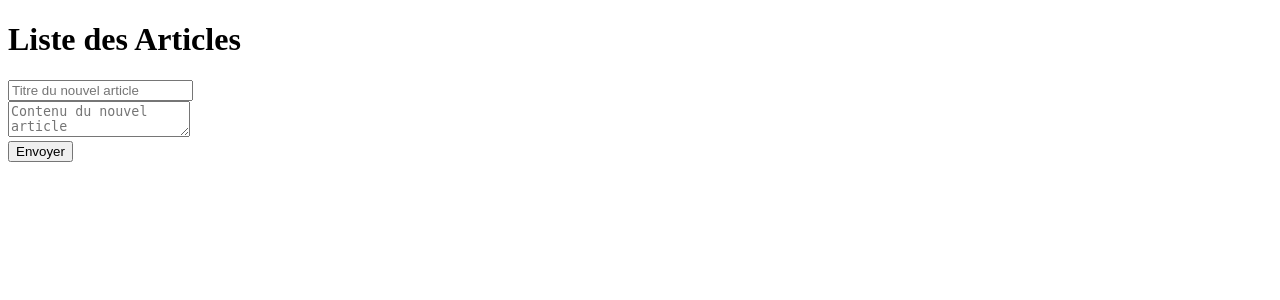
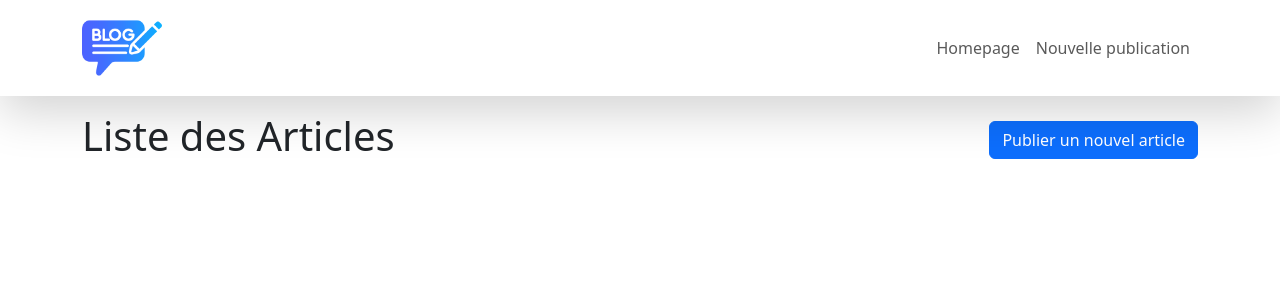
Before and after one commit to SWEEPACAKE/dymamvc, a PHP site: page / in a window 1280 px wide. Shown: the top 300 px of the page. Run offline with PHP 8.4, Linux system fonts and the light colour scheme; data that the repository does not hold is empty.

Commit message:
Nouvelle page

```diff
--- a/app/controllers/ArticleController.php
+++ b/app/controllers/ArticleController.php
@@ -13,19 +13,31 @@ class ArticleController {
         $this->articleModel->setDb($database);
     }
 
+    // Cette fonction est appelée par défaut dans le switch.
+    //Elle demande au modèle d'afficher la liste des articles, puis elle inclut la vue.
     public function afficherIndex() {
         $articles = $this->articleModel->getAllArticles();
+        $meta_title = "Accueil";
         require '../app/views/articleList.php';
     }
 
+    // Cette fonction est appelée dans le cas /add du switch.
+    // Elle demande au modèle de gérer l'insertion d'un article
     public function addArticle($articleTitre, $articleContenu) {
         $this->articleModel->requeteInsertArticle($articleTitre, $articleContenu);
         header('Location: /');
     }
 
+    // Cette fonction est appelée dans le cas /delete du switch.
+    // Elle demande au modèle de gérer la suppression d'un article.
     public function deleteArticle($articleId) {
         $this->articleModel->requeteSupprimerArticle($articleId);
         header('Location: /');
     }
 
+    public function afficherFormulaire() {
+        $meta_title = "Nouvelle publication";
+        require '../app/views/articleForm.php';
+    }
+
 }
--- a/app/models/Article.php
+++ b/app/models/Article.php
@@ -1,22 +1,26 @@
 <?php
 // app/models/Article.php
 class Article {
+    // On prépare un attribut protégé $db pour accueillir la connexion à la base de données.
     protected $db;
 
     public function __construct() {
 
     }
 
+    // Ce setter, appelé dans le constructeur du contrôleur, définit la connexion à la base de données
     public function setDb($value) {
         $this->db = $value;
     }
 
+    // Cette fonction permet de lister tous les articles de la base
     public function getAllArticles() {
         $stmt = $this->db->prepare("SELECT * FROM article");
         $stmt->execute();
         return $stmt->fetchAll(PDO::FETCH_ASSOC);
     }
 
+    // Cette fonction permet d'insérer un article dans la base à l'aide des données passées par le contrôleur
     public function requeteInsertArticle($articleTitre, $articleContenu) {
         $stmt = $this->db->prepare("INSERT INTO article  (titre, contenu) VALUES (:titre, :contenu)");
         $stmt->bindParam(':titre', $articleTitre);
@@ -24,6 +28,7 @@ class Article {
         $stmt->execute();
     }
 
+    // Cette fonction permet de gérer la suppression d'un article en base, grâce à l'ID d'un article
     public function requeteSupprimerArticle($articleId) {
         $stmt = $this->db->prepare("DELETE FROM article WHERE id = :id");
         $stmt->bindParam(':id', $articleId);
--- a/app/views/articleList.php
+++ b/app/views/articleList.php
@@ -1,29 +1,30 @@
-<!DOCTYPE html>
-<html lang="fr">
-    <head>
-        <meta charset="UTF-8">
-        <meta name="viewport" content="width=device-width, initial-scale=1.0">
-        <title>Liste des Articles</title>
-    </head>
-    <body>
+<?php
+include('includes/header.inc.php');
+?>
+<div class="container my-3">
+    <div class="d-flex justify-content-lg-between align-items-center mb-4">
         <h1>Liste des Articles</h1>
-        <ul>
+        <a href="/formulaire.php" class="btn btn-primary">
+            Publier un nouvel article
+        </a>
+    </div>
+    <div class="row">
         <?php
+        // Grâce à la variable $articles, définie dans la fonction afficherIndex() du contrôleur
+        // On peut afficher la liste des articles
         foreach ($articles as $article) {
             ?>
-                <li>
+            <div class="col-12 col-md-6 col-lg-4 my-3">
+                <div class="article text-center p-4">
                     <?= htmlspecialchars($article['titre']); ?>
                     <p><?= htmlspecialchars($article['contenu']) ?></p>
-                    <a href="/delete?id_article=<?= $article['id'] ?>">Supprimer</a>
-                </li>
+                    <a class="btn btn-sm btn-danger" href="/delete?id_article=<?= $article['id'] ?>">Supprimer</a>
+                </div>
+            </div>
             <?php
         }
         ?>
-        </ul>
-        <form method="POST" action="/add">
-            <input type="text" name="articleTitre" placeholder="Titre du nouvel article"/><br>
-            <textarea name="articleContenu" placeholder="Contenu du nouvel article"></textarea><br>
-            <button type="submit">Envoyer</button>
-        </form>
-    </body>
-</html>
+    </div>
+</div>
+<?php
+include('includes/footer.inc.php');
--- /dev/null
+++ b/app/views/includes/footer.inc.php
@@ -0,0 +1,3 @@
+        <script src="https://cdn.jsdelivr.net/npm/bootstrap@5.3.8/dist/js/bootstrap.bundle.min.js" integrity="sha384-FKyoEForCGlyvwx9Hj09JcYn3nv7wiPVlz7YYwJrWVcXK/BmnVDxM+D2scQbITxI" crossorigin="anonymous"></script>
+    </body>
+</html>
--- /dev/null
+++ b/app/views/includes/header.inc.php
@@ -0,0 +1,34 @@
+<!DOCTYPE html>
+<html lang="fr">
+<head>
+    <meta charset="UTF-8">
+    <meta name="viewport" content="width=device-width, initial-scale=1.0">
+    <title>Blog Dyma MVC - <?= $meta_title ?></title>
+    <link rel="stylesheet" href="style.css"/>
+    <link href="https://cdn.jsdelivr.net/npm/bootstrap@5.3.8/dist/css/bootstrap.min.css" rel="stylesheet" integrity="sha384-sRIl4kxILFvY47J16cr9ZwB07vP4J8+LH7qKQnuqkuIAvNWLzeN8tE5YBujZqJLB" crossorigin="anonymous">
+</head>
+<body>
+    <header>
+        <nav class="navbar navbar-expand-lg shadow-lg">
+            <div class="container">
+                <!-- Élément N°1 -->
+                <a href="/">
+                    <img src="/images/blog.png" class="img-fluid"/>
+                </a>
+                <!-- Élément N°2 -->
+                <button class="navbar-toggler" type="button" data-bs-toggle="collapse" data-bs-target="#myNavBar" aria-controls="myNavBar" aria-expanded="false" aria-label="Toggle navigation">
+                    <span class="navbar-toggler-icon"></span>
+                </button>
+                <div class="collapse navbar-collapse justify-content-end" id="myNavBar">
+                    <ul class="navbar-nav">
+                        <li class="nav-item">
+                            <a class="nav-link" href="/">Homepage</a>
+                        </li>
+                        <li class="nav-item">
+                            <a class="nav-link" href="formulaire.php">Nouvelle publication</a>
+                        </li>
+                    </ul>
+                </div>
+            </div>
+        </nav>
+    </header>
--- a/public/index.php
+++ b/public/index.php
@@ -5,7 +5,8 @@ $database = new PDO('mysql:host=' . DB_HOST . ';dbname=' . DB, DB_USER, DB_PASSW
 // on inclus notre contrôleur
 require_once '../app/controllers/ArticleController.php';
 $controller = new ArticleController($database);
-// On "casse" l'URL demandée pour être sûr de n'avoir que le chemin et pas les paramètres. Exemple : "/delete?id_article=2" deviendra "/delete"
+// On "casse" l'URL demandée pour être sûr de n'avoir que le chemin et pas les paramètres.
+// Exemple : "/delete?id_article=2" deviendra "/delete"
 $request_uri = explode("?", $_SERVER['REQUEST_URI']);
 // Ici on utilise un switch pour dispatcher les différentes routes :
 // Chaque action sur ce projet enverra une différente donnée en URI
--- /dev/null
+++ b/public/style.css
@@ -0,0 +1,7 @@
+.navbar img {
+    max-height: 80px;
+}
+.article {
+    border: 2px solid #d1d1d1;
+    border-radius: 5px;
+}
```
Also changed, not shown: app/views/articleForm.php (added, +17 -0 lines), public/formulaire.php (added, +9 -0 lines), public/images/blog.png (added). Lines whose indentation alone changed are shown as unchanged.
